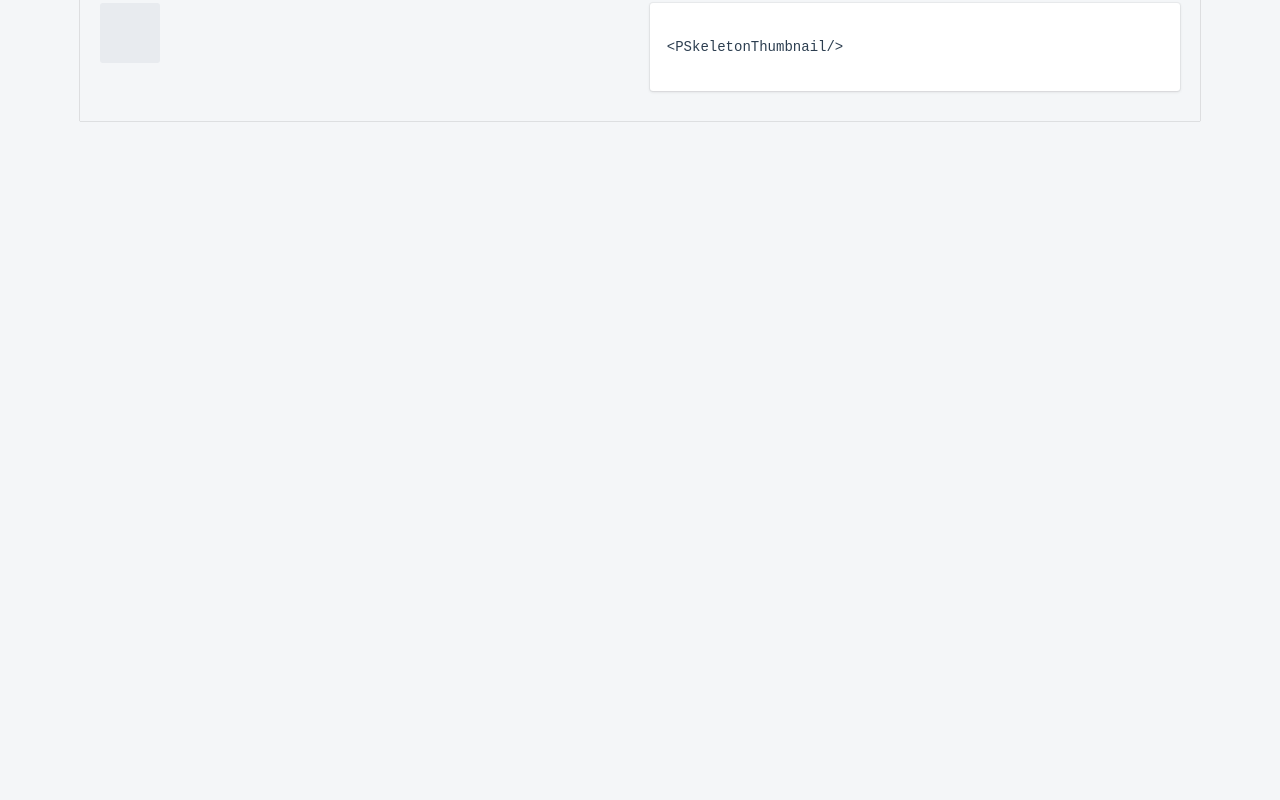
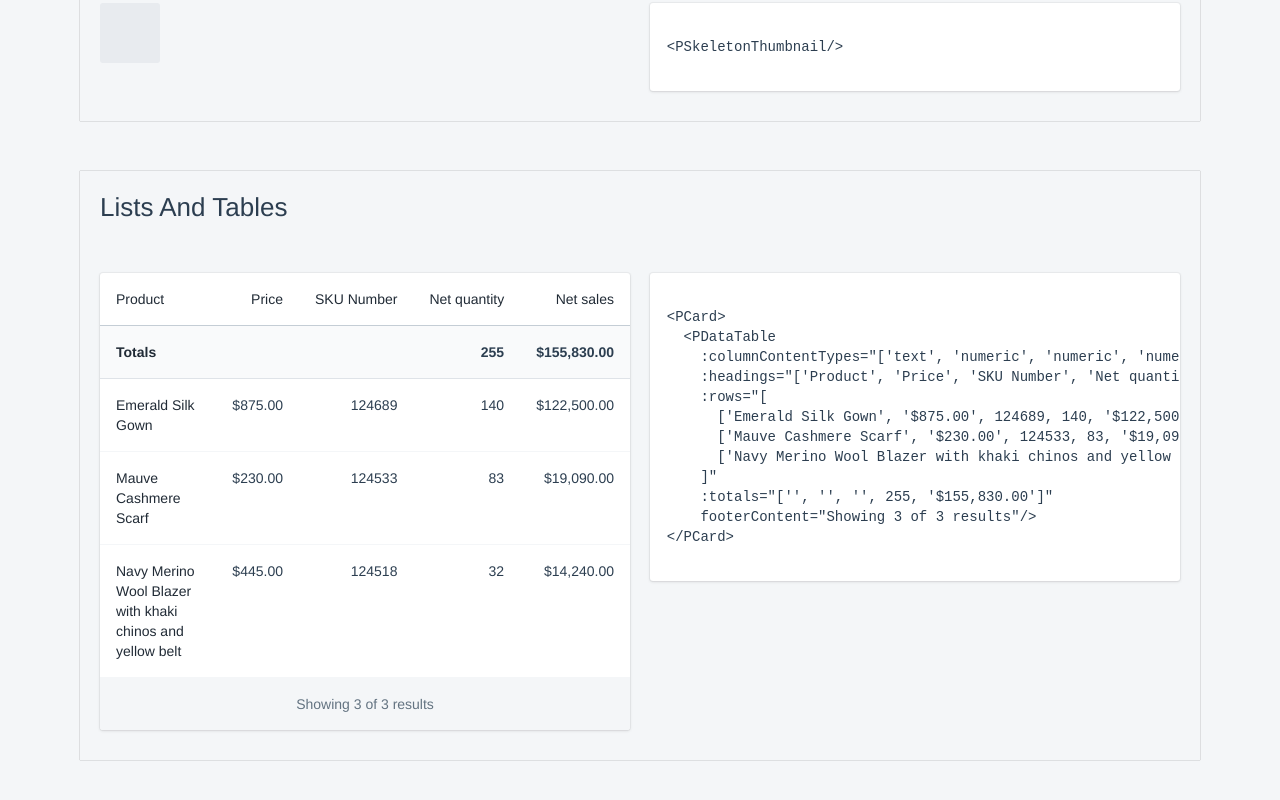
Before and after one commit to upatra/polaris-vue, a Vue app: page / in a window 1280 px wide. Shown: the part 5045-5845 px from the top of the page. Before the commit the page ends 5296 px from the top, so only its background shows below. Built offline with nearby package versions, Linux system fonts and the light colour scheme.

Commit message:
chore: add ListsAndTables examples

```diff
--- a/src/App.vue
+++ b/src/App.vue
@@ -5,6 +5,7 @@
     <ActionsExample/>
     <TitlesAndTextExample/>
     <FeedbackIndicatorsExample/>
+    <ListsAndTablesExample/>
   </div>
 </template>
 
@@ -17,6 +18,7 @@ import {
   FormExample,
   TitlesAndTextExample,
   FeedbackIndicatorsExample,
+  ListsAndTablesExample,
 } from '@/examples';
 
 @Component({
@@ -26,6 +28,7 @@ import {
     FormExample,
     TitlesAndTextExample,
     FeedbackIndicatorsExample,
+    ListsAndTablesExample,
   },
 })
 export default class App extends Vue {}
--- a/src/examples/index.ts
+++ b/src/examples/index.ts
@@ -3,6 +3,7 @@ import { StructureExample } from './pages/Structure';
 import { FormExample } from './pages/Form';
 import { TitlesAndTextExample } from './pages/TitlesAndText';
 import { FeedbackIndicatorsExample } from './pages/FeedbackIndicators';
+import { ListsAndTablesExample } from './pages/ListsAndTables';
 
 export {
   StructureExample,
@@ -10,4 +11,5 @@ export {
   FormExample,
   TitlesAndTextExample,
   FeedbackIndicatorsExample,
+  ListsAndTablesExample,
 };
--- /dev/null
+++ b/src/examples/pages/ListsAndTables/ListsAndTablesExample.vue
@@ -0,0 +1,56 @@
+<template>
+  <ExampleContainer title="Lists And Tables">
+    <ExampleContent :code="example1">
+      <PCard>
+        <PDataTable
+          :columnContentTypes="['text', 'numeric', 'numeric', 'numeric', 'numeric']"
+          :headings="['Product', 'Price', 'SKU Number', 'Net quantity', 'Net sales']"
+          :rows="[
+            ['Emerald Silk Gown', '$875.00', 124689, 140, '$122,500.00'],
+            ['Mauve Cashmere Scarf', '$230.00', 124533, 83, '$19,090.00'],
+            ['Navy Merino Wool Blazer with khaki chinos and yellow belt', '$445.00', 124518, 32, '$14,240.00'],
+          ]"
+          :totals="['', '', '', 255, '$155,830.00']"
+          footerContent="Showing 3 of 3 results"/>
+      </PCard>
+    </ExampleContent>
+  </ExampleContainer>
+</template>
+
+<script lang="ts">
+import { Component, Vue } from 'vue-property-decorator';
+
+import { ExampleContainer, ExampleContent } from '@/examples/components';
+import { PPage } from '@/components/PPage';
+import { PCard } from '@/components/PCard';
+import { PDataTable } from '@/components/PDataTable';
+
+@Component({
+  components: {
+    ExampleContainer, ExampleContent,
+    PPage, PCard, PDataTable,
+  },
+})
+export default class ListsAndTablesExample extends Vue {
+  public selectedValue1 = 'today';
+
+  public example1 = `
+  <PCard>
+    <PDataTable
+      :columnContentTypes="['text', 'numeric', 'numeric', 'numeric', 'numeric']"
+      :headings="['Product', 'Price', 'SKU Number', 'Net quantity', 'Net sales']"
+      :rows="[
+        ['Emerald Silk Gown', '$875.00', 124689, 140, '$122,500.00'],
+        ['Mauve Cashmere Scarf', '$230.00', 124533, 83, '$19,090.00'],
+        ['Navy Merino Wool Blazer with khaki chinos and yellow belt', '$445.00', 124518, 32, '$14,240.00'],
+      ]"
+      :totals="['', '', '', 255, '$155,830.00']"
+      footerContent="Showing 3 of 3 results"/>
+  </PCard>
+  `;
+}
+</script>
+
+<style lang="scss" scoped>
+
+</style>
--- /dev/null
+++ b/src/examples/pages/ListsAndTables/index.ts
@@ -0,0 +1,3 @@
+import ListsAndTablesExample from './ListsAndTablesExample.vue';
+
+export { ListsAndTablesExample };
```
